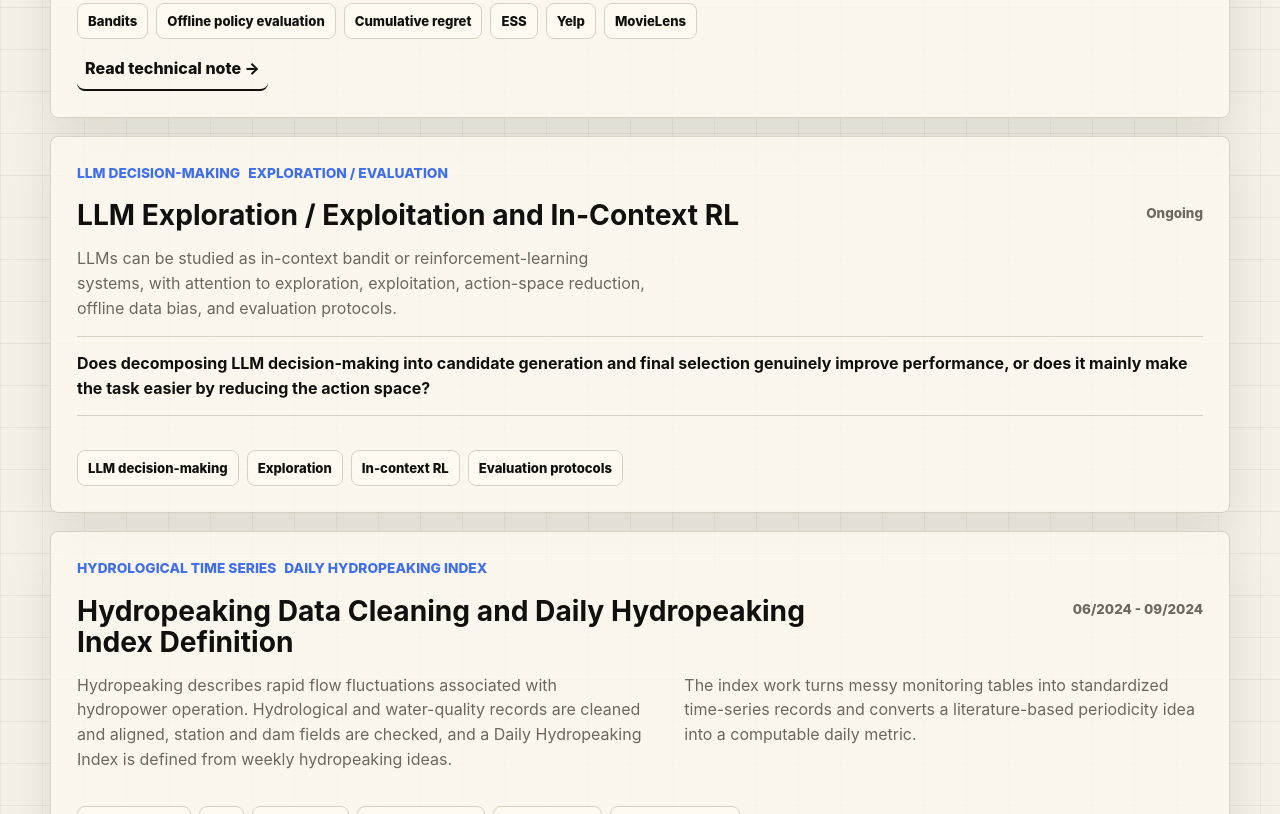
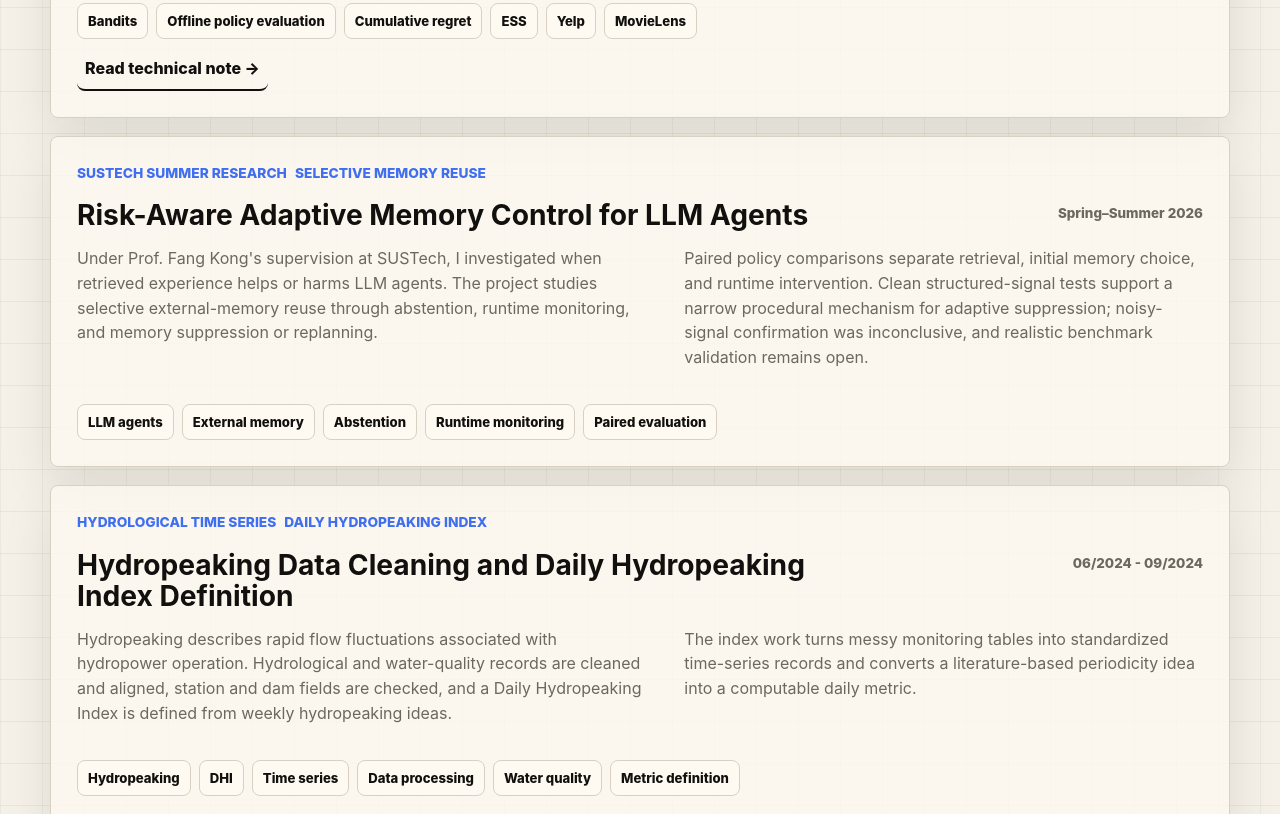
Before and after one commit to PilgrimCh/PilgrimCh.github.io, a plain HTML site: page work.html in a window 1280 px wide. Shown: the part 539-1353 px from the top of the page. Drawn offline with Linux system fonts and the light colour scheme.

Commit message:
Update academic profile and research focus

```diff
--- a/work.html
+++ b/work.html
@@ -30,7 +30,8 @@
         <div class="page-hero-copy reveal">
           <h1 class="work-title">Research & Projects</h1>
           <p>
-            Bandits, hydropeaking data, differential equations, control, and forecasting.
+            Bandits, uncertainty, adaptive memory in LLM agents, applied data analysis, and
+            mathematical modelling.
           </p>
         </div>
       </section>
@@ -73,28 +74,30 @@
 
         <article class="work-card reveal" id="llm-exploration">
           <div class="work-meta">
-            <span>LLM decision-making</span>
-            <span>Exploration / evaluation</span>
+            <span>SUSTech summer research</span>
+            <span>Selective memory reuse</span>
           </div>
           <div class="work-heading">
-            <h2>LLM Exploration / Exploitation and In-Context RL</h2>
-            <span class="work-date">Ongoing</span>
+            <h2>Risk-Aware Adaptive Memory Control for LLM Agents</h2>
+            <span class="work-date">Spring–Summer 2026</span>
           </div>
           <p>
-            LLMs can be studied as in-context bandit or reinforcement-learning systems, with
-            attention to exploration, exploitation, action-space reduction, offline data bias, and
-            evaluation protocols.
+            Under Prof. Fang Kong's supervision at SUSTech, I investigated when retrieved
+            experience helps or harms LLM agents. The project studies selective external-memory
+            reuse through abstention, runtime monitoring, and memory suppression or replanning.
           </p>
-          <p class="quote-line">
-            Does decomposing LLM decision-making into candidate generation and final selection
-            genuinely improve performance, or does it mainly make the task easier by reducing the
-            action space?
+          <p>
+            Paired policy comparisons separate retrieval, initial memory choice, and runtime
+            intervention. Clean structured-signal tests support a narrow procedural mechanism for
+            adaptive suppression; noisy-signal confirmation was inconclusive, and realistic
+            benchmark validation remains open.
           </p>
           <div class="tag-row">
-            <span>LLM decision-making</span>
-            <span>Exploration</span>
-            <span>In-context RL</span>
-            <span>Evaluation protocols</span>
+            <span>LLM agents</span>
+            <span>External memory</span>
+            <span>Abstention</span>
+            <span>Runtime monitoring</span>
+            <span>Paired evaluation</span>
           </div>
         </article>
 
```
Also changed, not shown: ai-evaluation.html (+12 -10 lines), index.html (+6 -6 lines), sequential-decision-making.html (+3 -3 lines).
